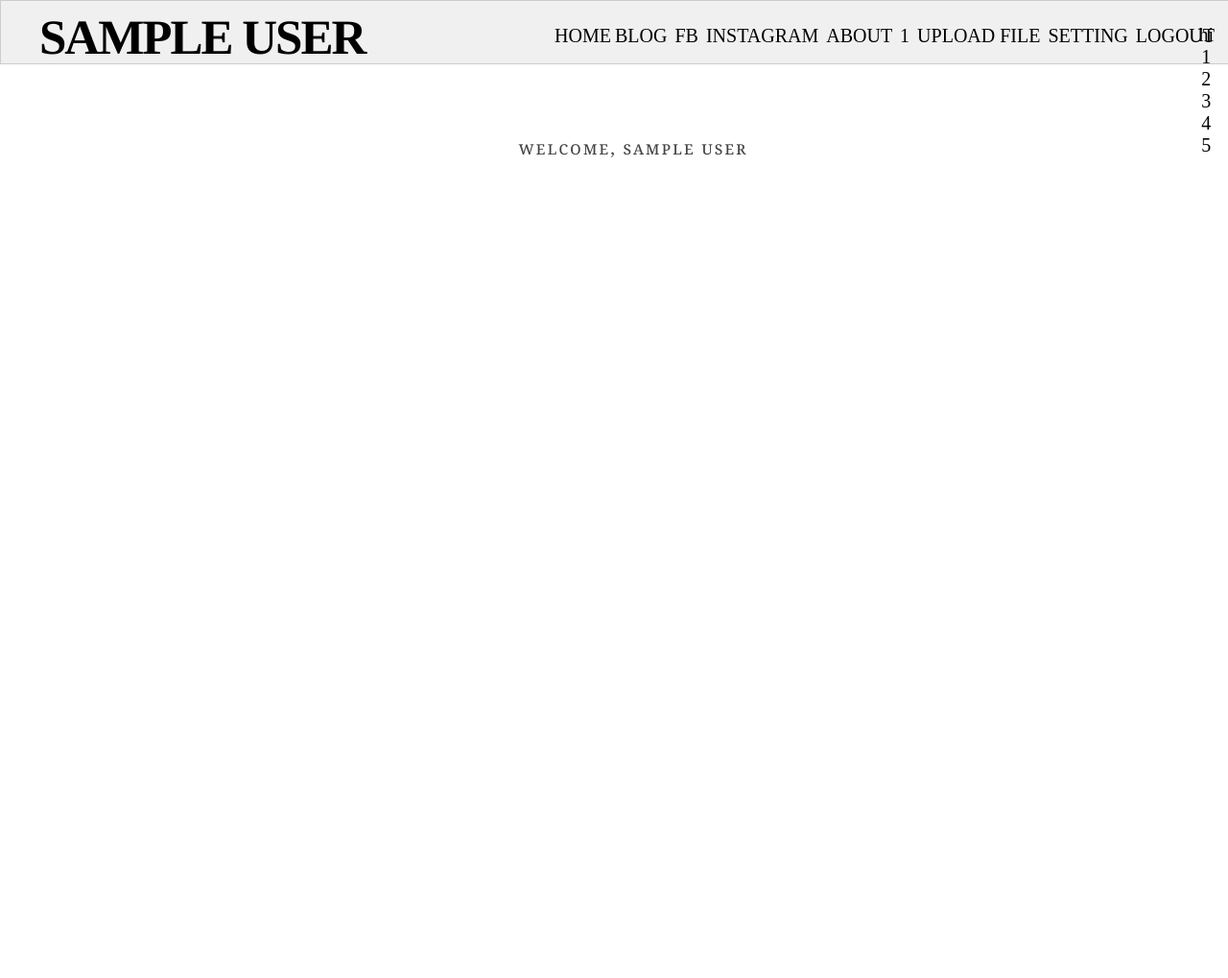
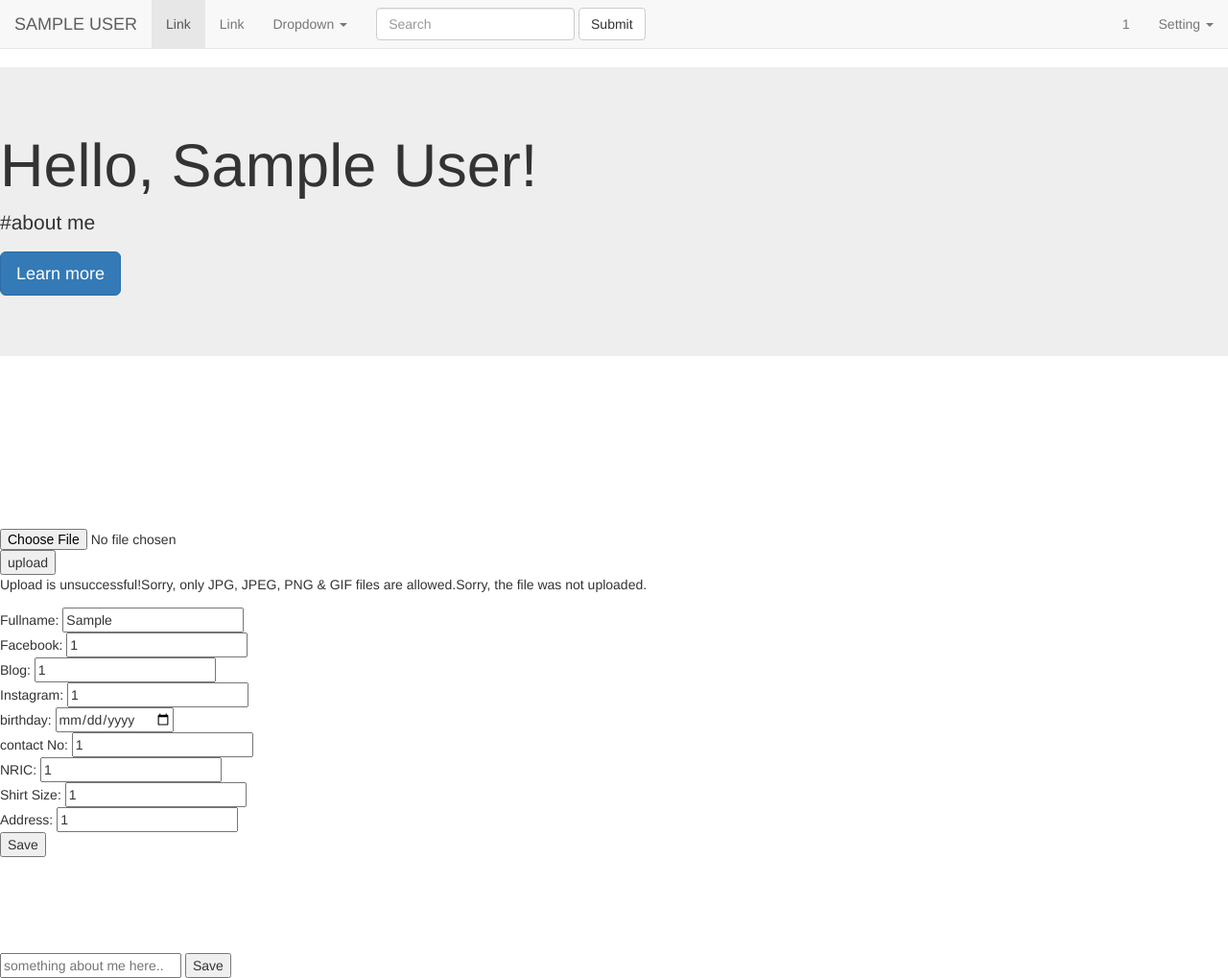
Before and after one commit to xueyongg/smua2, a PHP site: page /Self/pages/MainPage.php in a window 1280 px wide. Shown: the whole page at 96% size. Before the commit the page ends 164 px from the top, so only its background shows below. Run offline with PHP 8.4, Linux system fonts and the light colour scheme; the visitor is signed in with stand-in values (Sample User, id 1); data that the repository does not hold is empty; some libraries are stand-ins or nearby versions.

Commit message:
Still in progress

```diff
--- a/css/Style.css
+++ b/css/Style.css
@@ -130,6 +130,10 @@ li{
     position:relative;
     top:100px;
 }
+.nav nav-pills nav-stacked{
+   top:66px;
+   position:fixed;
+}
 
 p{
     color: #424242;
--- a/pages/AdminReferenceLink.php
+++ b/pages/AdminReferenceLink.php
@@ -88,11 +88,11 @@
 				});
 			})
 		</script>
-		<p class = "welcomemessage">Welecome, <?php echo $_SESSION['fullname']; ?>. This is the administrative page.<br></p>
+		<p class = "welcomemessage">Welcome, <?php echo $_SESSION['fullname']; ?>. This is the administrative page.<br></p>
 		<div class = "menu">
 
 			<ul>
-				<li class = "blogname"><?php echo strtoupper($_SESSION['username']);?></li>
+                            <li class = "blogname"><a href=><?php echo strtoupper($_SESSION['username']);?></a></li>
 				<div class = "link">
 					<li class = "tab1"><A target = "_blank" href = <?php echo $_SESSION['blog']?>>Blog</A></t></li>
 					<li class = "tab2"><A target = "_blank" href = <?php echo $_SESSION['facebook']?>>Facebook</A></li>
--- a/pages/MainPage.php
+++ b/pages/MainPage.php
@@ -39,62 +39,12 @@ while (mysqli_stmt_fetch($stmt)) {
 ?>
 <html>
     <head>
-        <link rel = "stylesheet" text = "text/css" href = "/smua2/css/Style.css">
+        <link rel = "stylesheet" text = "text/css" href = "Style.css">
         <script src = "http://ajax.googleapis.com/ajax/libs/jquery/1.11.2/jquery.min.js"></script>
+        <!-- Latest compiled and minified CSS -->
+        <link rel="stylesheet" href="https://maxcdn.bootstrapcdn.com/bootstrap/3.3.4/css/bootstrap.min.css">
         <script>
-            $(document).ready(function () {
-                $(".mainbody").hide();
-                $(".menu").show();
-                $(".link").show();
 
-                $(".tab0").click(function () {
-                    $(".mainbody").hide();
-                    $(".menu").show();
-                    $(".link").show();
-                    $(".welcomemessage").fadeIn();
-                });
-
-                $(".tab4").click(function () {
-                    $(".mainbody").hide();
-                    $(".welcomemessage").hide();
-                    $(".menu").show();
-                    $(".link").show();
-
-                    $("#aboutme").fadeIn();
-                });
-                $(".tab6").click(function () {
-                    $(".mainbody").hide();
-                    $("p").hide();
-                    $(".menu").show();
-                    $(".link").show();
-                    $("#uploadfunction").fadeIn();
-                });
-                $(".tab7").click(function () {
-                    $(".mainbody").hide();
-                    $("p").hide();
-                    $(".menu").show();
-                    $(".link").show();
-                    $("#setting").fadeIn();
-                });
-                $("#settingsaved").click(function () {
-                    location.reload();
-                });
-                $(".changeinfobutton").click(function () {
-                    $(".mainbody").hide();
-                    $(".welcomemessage").hide();
-                    $(".menu").show();
-                    $(".link").show();
-                    $("#aboutme").show();
-                    $(".infoAboutMe").show();
-                    $("#changeInfo").show();
-                    $(".updateInfo").fadeIn();
-                });
-                $("#settingsaved").click(function () {
-                    location.reload();
-                });
-
-
-            })
         </script>
 
 
@@ -103,40 +53,70 @@ while (mysqli_stmt_fetch($stmt)) {
         if (strcmp($username, "Admin") == 0)
             echo "<meta http-equiv='refresh' content='0;url=AdminReferenceLink.php'>";
         ?>
+        <nav class="navbar navbar-default navbar-fixed-top">
+            <div class="container-fluid">
+                <!-- Brand and toggle get grouped for better mobile display -->
+                <div class="navbar-header">
+                    <button type="button" class="navbar-toggle collapsed" data-toggle="collapse" data-target="#bs-example-navbar-collapse-1">
+                        <span class="sr-only">Toggle navigation</span>
+                        <span class="icon-bar"></span>
+                        <span class="icon-bar"></span>
+                        <span class="icon-bar"></span>
+                    </button>
+                    <a class="navbar-brand" href="#"><?php echo strtoupper($_SESSION['fullname']); ?></a>
+                </div>
 
-        <ul>
-            <li class = "blogname"><a href = ><?php echo strtoupper($_SESSION['fullname']); ?></a></li>
-            <div class = "link">
-                <li class = "tab0"><A href = >HOME</A></li>
-                <li class = "tab1"><A target = "_blank" href = <?php echo $_SESSION['blog'] ?>>BLOG</A></li>&nbsp
-                <li class = "tab2"><A target = "_blank" href = <?php echo $_SESSION['facebook'] ?>>FB</A></li>&nbsp
-                <li class = "tab3"><A target = "_blank" href = <?php if (isset($_SESSION['instagram'])) echo $_SESSION['instagram'];
-        else echo"" ?>>INSTAGRAM</A></li>&nbsp
-                <li class = "tab4"><A href = "#aboutme">ABOUT</A></li>&nbsp
-                <li class = "tab5"><A href = 'lg.php'><?php echo strtoupper($_SESSION['lg']); ?></A></li>&nbsp
-                <li class = "tab6"><A href = "#uploadfunction">UPLOAD FILE</A></li>&nbsp
-                <li class = "tab7"><A href = '#setting'>SETTING</A></li>&nbsp
-                <li class = "logout"><A href = "logout.php">LOGOUT</A></li><br>
-            </div>
-        </ul><br>
+                <!-- Collect the nav links, forms, and other content for toggling -->
+                <div class="collapse navbar-collapse" id="bs-example-navbar-collapse-1">
+                    <ul class="nav navbar-nav">
+                        <li class="active"><a href="#">Link <span class="sr-only">(current)</span></a></li>
+                        <li><a href="#">Link</a></li>
+                        <li class="dropdown">
+                            <a href="#" class="dropdown-toggle" data-toggle="dropdown" role="button" aria-expanded="false">Dropdown <span class="caret"></span></a>
+                            <ul class="dropdown-menu" role="menu">
+                                <li><a href="#">Action</a></li>
+                                <li><a href="#">Another action</a></li>
+                                <li><a href="#">Something else here</a></li>
+                                <li class="divider"></li>
+                                <li><a href="#">Separated link</a></li>
+                                <li class="divider"></li>
+                                <li><a href="#">One more separated link</a></li>
+                            </ul>
+                        </li>
+                    </ul>
+                    <form class="navbar-form navbar-left" role="search">
+                        <div class="form-group">
+                            <input type="text" class="form-control" placeholder="Search">
+                        </div>
+                        <button type="submit" class="btn btn-default">Submit</button>
+                    </form>
+                    <ul class="nav navbar-nav navbar-right">
+                        <li><a href="lg.php"><?php echo strtoupper($_SESSION['lg']); ?></a></li>
+                        <li class="dropdown">
+                            <a href="#" class="dropdown-toggle" data-toggle="dropdown" role="button" aria-expanded="false">Setting <span class="caret"></span></a>
+                            <ul class="dropdown-menu" role="menu">
+                                <li><a href="#">setting</a></li>
+                                <li><a href="#">logout</a></li>
+                                <li><a href="#">Something else here</a></li>
+                                <li class="divider"></li>
+                                <li><a href="#">Separated link</a></li>
+                            </ul>
+                        </li>
+                    </ul>
+                </div><!-- /.navbar-collapse -->
+            </div><!-- /.container-fluid -->
+        </nav>
+
     </div>
-
-    <ul>
-        <div class = "link">
-            <li class = "side1"><a href= "">hi</a></li><br>
-            <li class = "side2"><a href= "">1</a></li><br>
-            <li class = "side2"><a href= "">2</a></li><br>
-            <li class = "side2"><a href= "">3</a></li><br>
-            <li class = "side2"><a href= "">4</a></li><br>
-            <li class = "side2"><a href= "">5</a></li><br>
-        </div>
-    </ul>
-
-    <p class ="welcomemessage">Welcome, <?php echo $_SESSION['fullname']; ?><br></p>
-
 </head>
 <body>
     <div class ="mainbody">
+        <div class="jumbotron">
+            <h1>Hello, <?php echo $_SESSION['fullname']; ?>!</h1>
+            <p>#about me</p>
+            <p><a class="btn btn-primary btn-lg" href="#" role="button">Learn more</a></p>
+        </div>
+
         <div id = "aboutme">
             <?php
             $stmt = $conn->prepare("select description from userdb where username = ?");
@@ -286,10 +266,18 @@ while (mysqli_stmt_fetch($stmt)) {
             ?>
 
             <form method ="post" Action = "<?php echo $_SERVER['PHP_SELF'] ?>">
-                    <!--Username: <input type = "text" name = "updatedUsername" value = <?php if (isset($_SESSION['username'])) echo $_SESSION['username'];
-            else echo "placeholder = 'Username'"; ?>><br>-->
-                Fullname: <input type = "text" name = "updatedFullname" value = <?php if (isset($_SESSION['fullname'])) echo $_SESSION['fullname'];
-            else echo "placeholder = 'Fullname'"; ?>><br>
+                    <!--Username: <input type = "text" name = "updatedUsername" value = <?php
+                if (isset($_SESSION['username']))
+                    echo $_SESSION['username'];
+                else
+                    echo "placeholder = 'Username'";
+                ?>><br>-->
+                Fullname: <input type = "text" name = "updatedFullname" value = <?php
+                if (isset($_SESSION['fullname']))
+                    echo $_SESSION['fullname'];
+                else
+                    echo "placeholder = 'Fullname'";
+                ?>><br>
                 Facebook: <input type = "text" name = "updatedFacebook" value = "<?php if (isset($_SESSION['facebook'])) echo $_SESSION['facebook']; ?>" placeholder = "Facebook link"><br>
                 Blog: <input type = "text" name = "updatedBlog" value = "<?php if (isset($_SESSION['blog'])) echo $_SESSION['blog']; ?>" placeholder = "Blog link"><br>
                 Instagram: <input type = "text" name = "updateInstagram" value = "<?php if (isset($_SESSION['instagram'])) echo $_SESSION['instagram']; ?>" placeholder = "Instagram link"><br>
@@ -367,6 +355,7 @@ while (mysqli_stmt_fetch($stmt)) {
         position:relative;
         top:250px;
     }
+    body { padding-top: 70px; }
 </style>
 
 <script src="/path/to/masonry.pkgd.min.js"></script>
--- a/pages/logout.php
+++ b/pages/logout.php
@@ -1,5 +1,5 @@
 <?php
 	session_start();
 	session_destroy();
-	echo "<meta http-equiv = 'refresh' content = '0;url = login.php'>";
+	echo "<meta http-equiv = 'refresh' content = '0;url = /smua2/login.php'>";
 ?>
```
Also changed, not shown: pages/lg.php (+49 -42 lines), pages/testing.php (added, +7 -0 lines), 1 other file.
